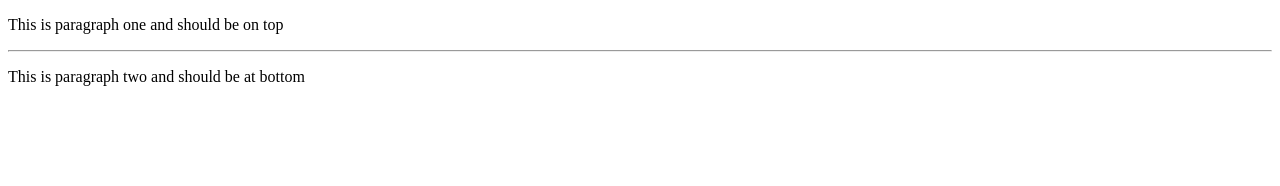
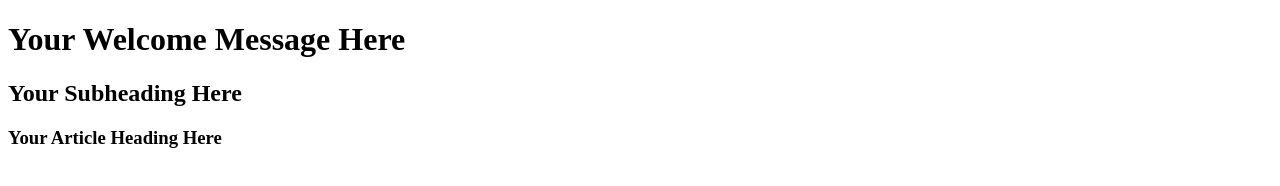
Before and after one commit to BradleyTalley/cats2, a plain HTML site: page third.html in a window 1280 px wide. Drawn offline with Linux system fonts and the light colour scheme.

Commit message:
Update third.html

```diff
--- a/third.html
+++ b/third.html
@@ -1,11 +1,11 @@
 <!DOCTYPE html>
 <html>
-<head>
-<title>Horizontal Line Example</title>
-</head>
-<body>
-<p>This is paragraph one and should be on top</p>
-<hr/>
-<p>This is paragraph two and should be at bottom</p>
-</body>
+  <head>
+    <title>Your Website Title Here</title>
+  </head>
+  <body>
+    <h1>Your Welcome Message Here</h1>
+    <h2>Your Subheading Here</h2>
+    <h3>Your Article Heading Here</h3>
+  </body>
 </html>
```
